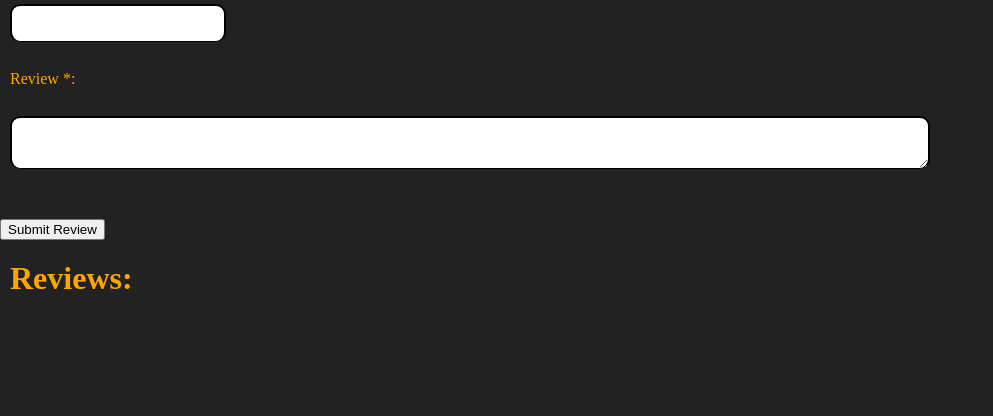
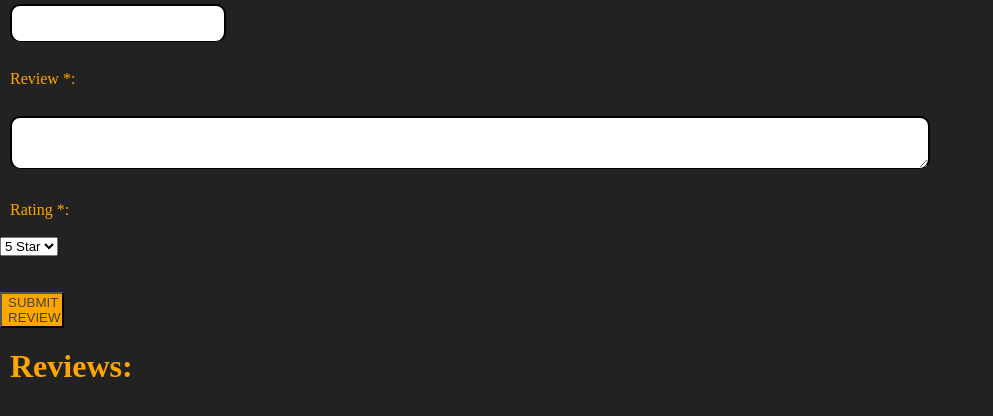
Before and after one commit to remker1/RenoMana, a Flask app: page /reviews in a window 1280 px wide. Shown: the part 193-609 px from the top of the page, without its empty margins (0-993 px from the left). Run offline with Flask 3, Linux system fonts and the light colour scheme; data that the repository does not hold is empty.

Commit message:
Modified reviews to include star ratings

```diff
--- a/back_end_team/app/app.py
+++ b/back_end_team/app/app.py
@@ -223,7 +223,7 @@ def addReview():
         data = request.json
 
         # Insert the review into the MongoDB collection
-        result = db['reviews'].insert_one({'title': data.get("title"), 'description': data.get("description")})
+        result = db['reviews'].insert_one({'title': data.get("title"), 'description': data.get("description"), 'rating': data.get("rating")})
 
         response = {
             'status': 'success',
@@ -245,7 +245,8 @@ def addReview():
 @app.route('/getReviews', methods=['GET'])
 def getReviews():
     try:
-        result = list(db['reviews'].find({}, {"title": 1, "description": 1, "_id": 0}))
+
+        result = list(db['reviews'].find({}, {"title": 1, "description": 1, "rating": 1, "_id": 0}))
         return jsonify(result), 200
 
     except Exception as e:
--- a/back_end_team/app/static/styles.css
+++ b/back_end_team/app/static/styles.css
@@ -1,18 +1,6 @@
 label {
     font-size: 16px;
     color: #ffa500;
-}
-
-h1 {
-    color: #ffa500;
-    padding: 10px;
-    margin: 10px 0;
-}
-
-h2 {
-    color: #ffa500;
-    padding: 10px;
-    margin: 10px 0;
 }
 
 p {
@@ -148,3 +136,32 @@ textarea {
     border-bottom:1px solid #000;
     text-align: left;
 }
+
+h1 {
+    color: #ffa500;
+    padding: 10px;
+    margin: 10px 0;
+}
+
+h2 {
+    color: #ffa500;
+    padding: 10px;
+    margin: 10px 0;
+}
+
+button{
+    width: 5%;
+    color: #444;
+    background-color: #ffa500;
+    text-align: center;
+    text-transform: uppercase;
+}
+
+.checked {
+    color: orange;
+}
+
+.padding {
+    padding: 10px;
+    margin: 10px 0;
+}
--- a/back_end_team/app/templates/RenoGrpReviewPage.html
+++ b/back_end_team/app/templates/RenoGrpReviewPage.html
@@ -2,6 +2,7 @@
 <html>
     <head>
         <link rel="stylesheet" type="text/css" href="{{ url_for('static', filename='styles.css')}}">
+        <link rel="stylesheet" href="https://cdnjs.cloudflare.com/ajax/libs/font-awesome/4.7.0/css/font-awesome.min.css">
     </head>
 
     <header>
@@ -41,8 +42,21 @@
                         // description.classList.add("review-description");
                         description.textContent = review.description;
 
+                        const rating = document.createElement("div");
+                        rating.className = "padding";
+                        for (let i = 0; i < review.rating; i++){
+                            let star = document.createElement("span");
+                            star.className = "fa fa-star checked";
+                            rating.appendChild(star);
+                        }
+                        for (let i = 0; i < (5-review.rating); i++){
+                            let star = document.createElement("span");
+                            star.className = "fa fa-star";
+                            rating.appendChild(star);
+                        }
                         listItem.appendChild(document.createElement("hr"));
                         listItem.appendChild(title);
+                        listItem.append(rating);
                         listItem.appendChild(description);
                         reviewList.appendChild(listItem);
                     });
@@ -57,11 +71,13 @@
                     "headers": {"Content-Type": "application/json"},
                     "body": JSON.stringify({
                         "title": document.getElementById("title_input").value,
-                        "description": document.getElementById("description_input").value
+                        "description": document.getElementById("description_input").value,
+                        "rating": document.getElementById("rating_input").value
                     })
                 })
                 .then(document.getElementById("title_input").value = "")
                 .then(document.getElementById("description_input").value = "")
+                .then(document.getElementById("rating_input").value = "0")
                 .then(alert("Thank you for your Review!"))
                 .then(getReviews())
                 .catch(error => console.error(error))
@@ -75,6 +91,15 @@
             <input id="title_input" type="text" name="Title" value=""><br> <br>
             <label for="Description"> Review *: </label><br> <br>
             <textarea id="description_input" name="Description" class="reviewTextBox"> </textarea><br> <br>
+            <label for="Rating"> Rating *: </label><br> <br>
+            <select id="rating_input" name="Rating">
+                <option value="5">5 Star</option>
+                <option value="4">4 Star</option>
+                <option value="3">3 Star</option>
+                <option value="2">2 Star</option>
+                <option value="1">1 Star</option>
+            </select> <br> <br>
+
             <br>
             <button onclick="addReview()">Submit Review</button>
             <br>
```
